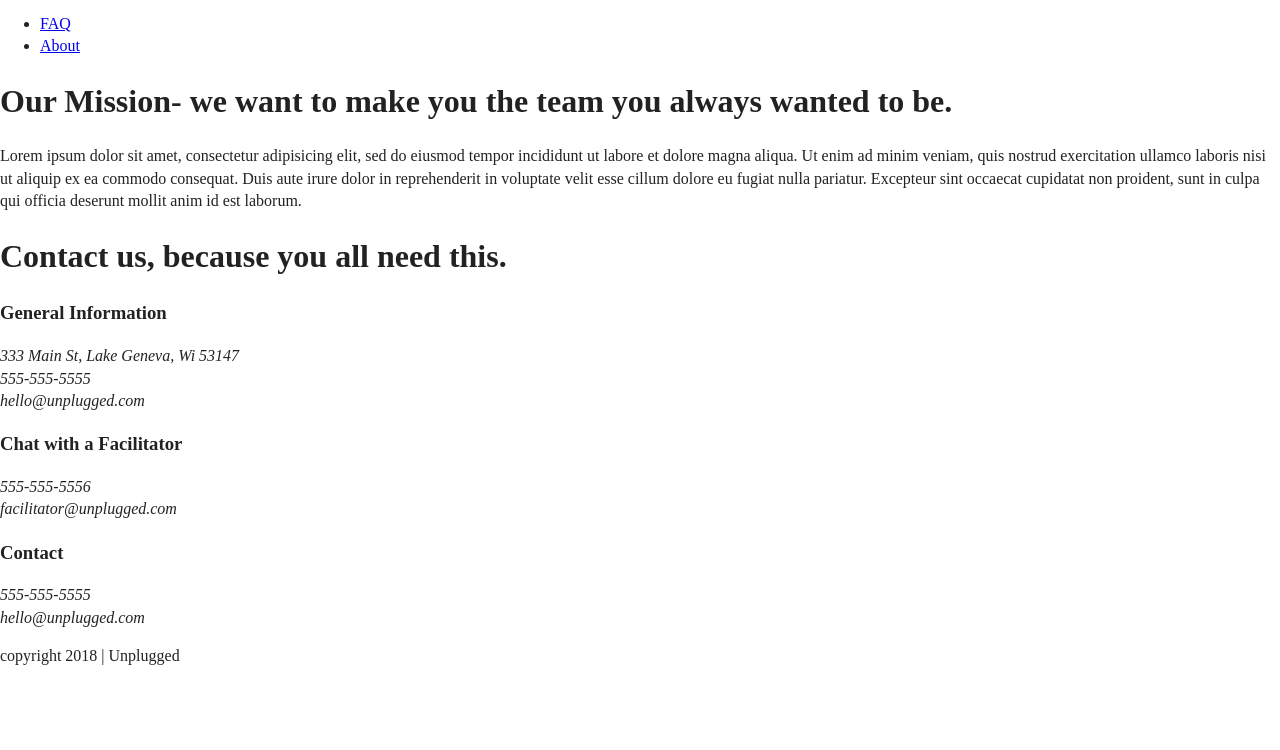
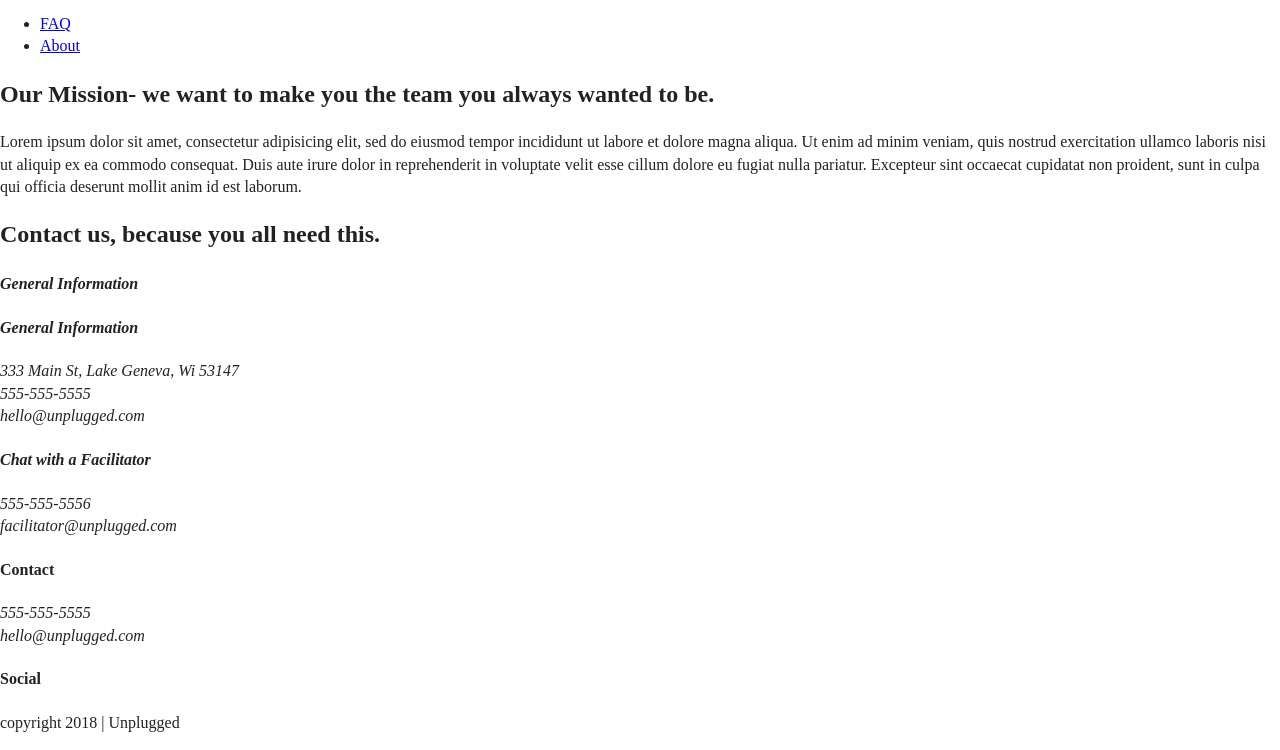
Before and after one commit to Valykh/unplugged-retreat-website-project, a website: page about/index.html in a window 1280 px wide. Shown: the part 59-809 px from the top of the page. Drawn offline with Linux system fonts and the light colour scheme.

Commit message:
fixed heading and subheading tags

```diff
--- a/about/index.html
+++ b/about/index.html
@@ -47,8 +47,8 @@
 
     <section class="mission">
       <div class="content-wrapper">
+        <h2>Our Mission- we want to make you the team you always wanted to be.</h2>
         <div class="mission-content">
-          <h1>Our Mission- we want to make you the team you always wanted to be.</h1>
           <p>Lorem ipsum dolor sit amet, consectetur adipisicing elit, sed do eiusmod tempor incididunt ut labore et dolore magna aliqua.
             Ut enim ad minim veniam, quis nostrud exercitation ullamco laboris nisi ut aliquip ex ea commodo consequat.
             Duis aute irure dolor in reprehenderit in voluptate velit esse cillum dolore eu fugiat nulla pariatur.
@@ -65,22 +65,27 @@
 
     <section class="contact-section">
     <div class="content-wrapper">
-        <h1>Contact us, because you all need this.</h1>
+      <h2>Contact us, because you all need this.</h2>
+      <address class="">
         <div class="general-information">
-          <h3>General Information</h3>
-          <address>
+          <h4>General Information</h4>
+          <address class="contact-content">
+            <div>
+              <h4>General Information</h4>
+              <p>
                 333 Main St, Lake Geneva, Wi 53147 <br>
                 555-555-5555 <br>
                 hello@unplugged.com
-          </address>
+              </p>
             </div>
-        <div class="chat">
-          <h3>Chat with a Facilitator</h3>
-          <address>
+            <div>
+              <h4>Chat with a Facilitator</h4>
+              <p>
                 555-555-5556 <br>
                 facilitator@unplugged.com
+              </p>
+            </div>
           </address>
-        </div>
         </div>
   </section>
 
@@ -89,14 +94,17 @@
   <footer>
     <div class="content-wrapper">
       <div class="footer-content">
-        <h3>Contact</h3>
         <div class="contact">
+          <h4>Contact</h4>
           <address>
+            <p>
             555-555-5555 <br>
             hello@unplugged.com
+            </p>
           </address>
         </div>
         <div class="social">
+          <h4>Social</h4>
           <div class="social-icons">
             <p> <a href="https://www.facebook.com/yoursite" target="_blank"></a> </p>
             <!--add other social links here-->
@@ -108,7 +116,7 @@
     <!--footer content-wrapper ends here-->
 
     <div class="copyright">
-      copyright 2018 | Unplugged
+      <p>copyright 2018 | Unplugged</p>
     </div>
   </footer>
 
```
Lines whose indentation alone changed are shown as unchanged.
